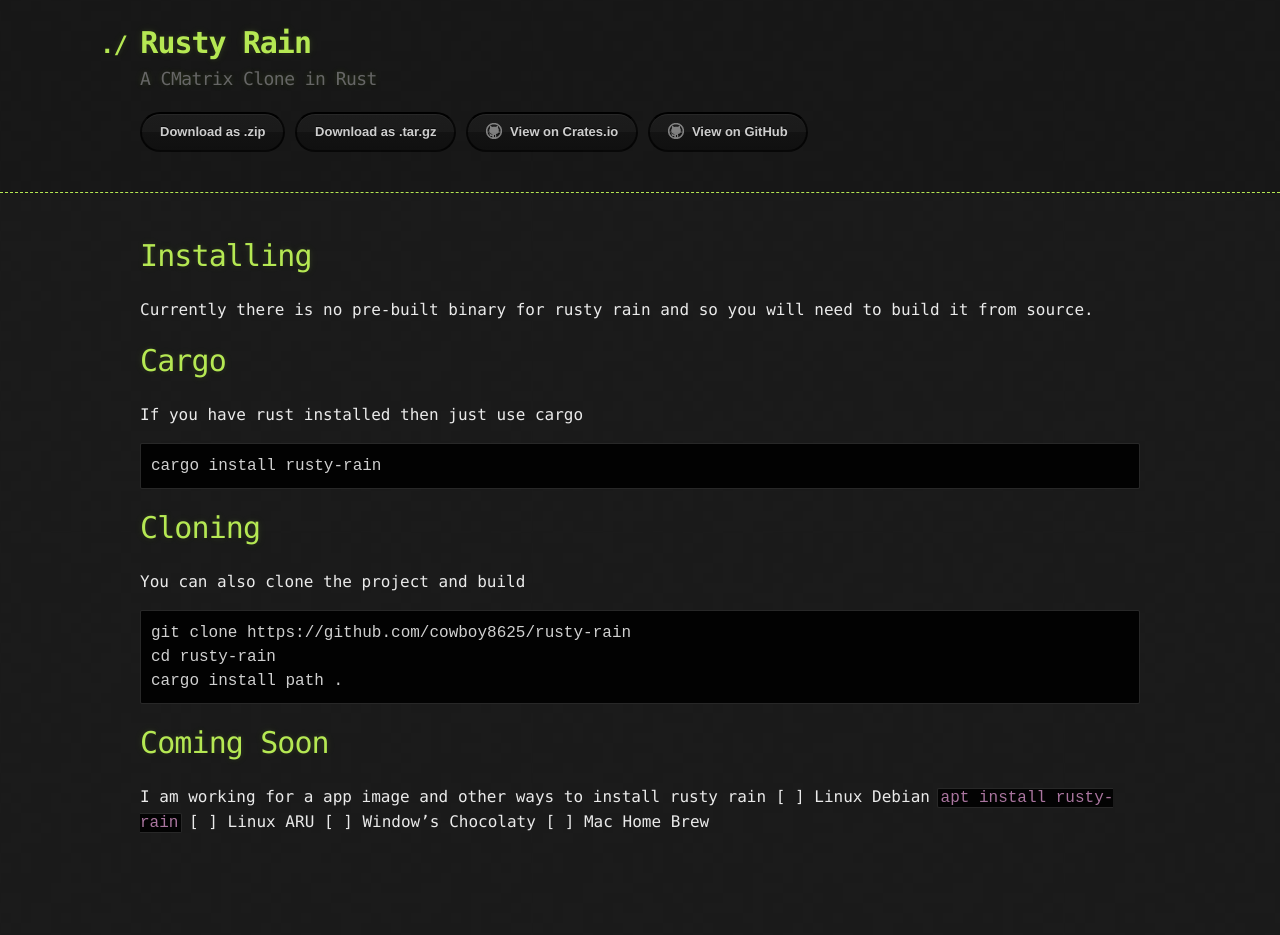
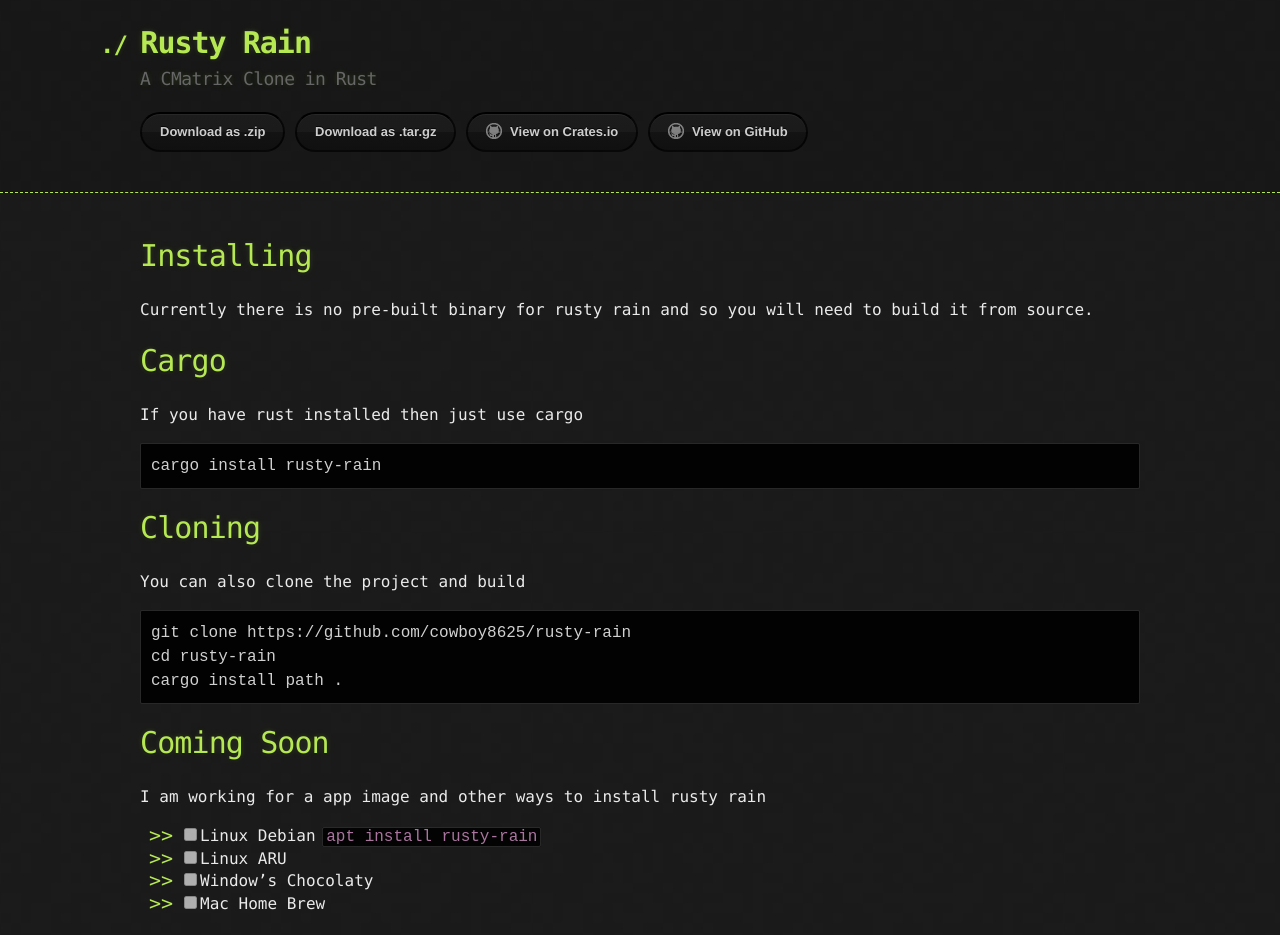
Before and after one commit to cowboy8625/rusty-rain, a Jekyll site: the page built from installation.md, in a window 1280 px wide. Built offline with Jekyll 4.4.1, drawn with Linux system fonts in a browser that asks for light colours; our own code applies the rules of GitHub Pages for plain Markdown files; before the commit the page ends 900 px from its top, so only the background shows below that.

```diff
--- a/installation.md
+++ b/installation.md
@@ -21,7 +21,7 @@ cargo install path .
 # Coming Soon
 
 I am working for a app image and other ways to install rusty rain
-[ ] Linux Debian `apt install rusty-rain`
-[ ] Linux ARU
-[ ] Window's Chocolaty
-[ ] Mac Home Brew
+- [ ] Linux Debian `apt install rusty-rain`
+- [ ] Linux ARU
+- [ ] Window's Chocolaty
+- [ ] Mac Home Brew
```
